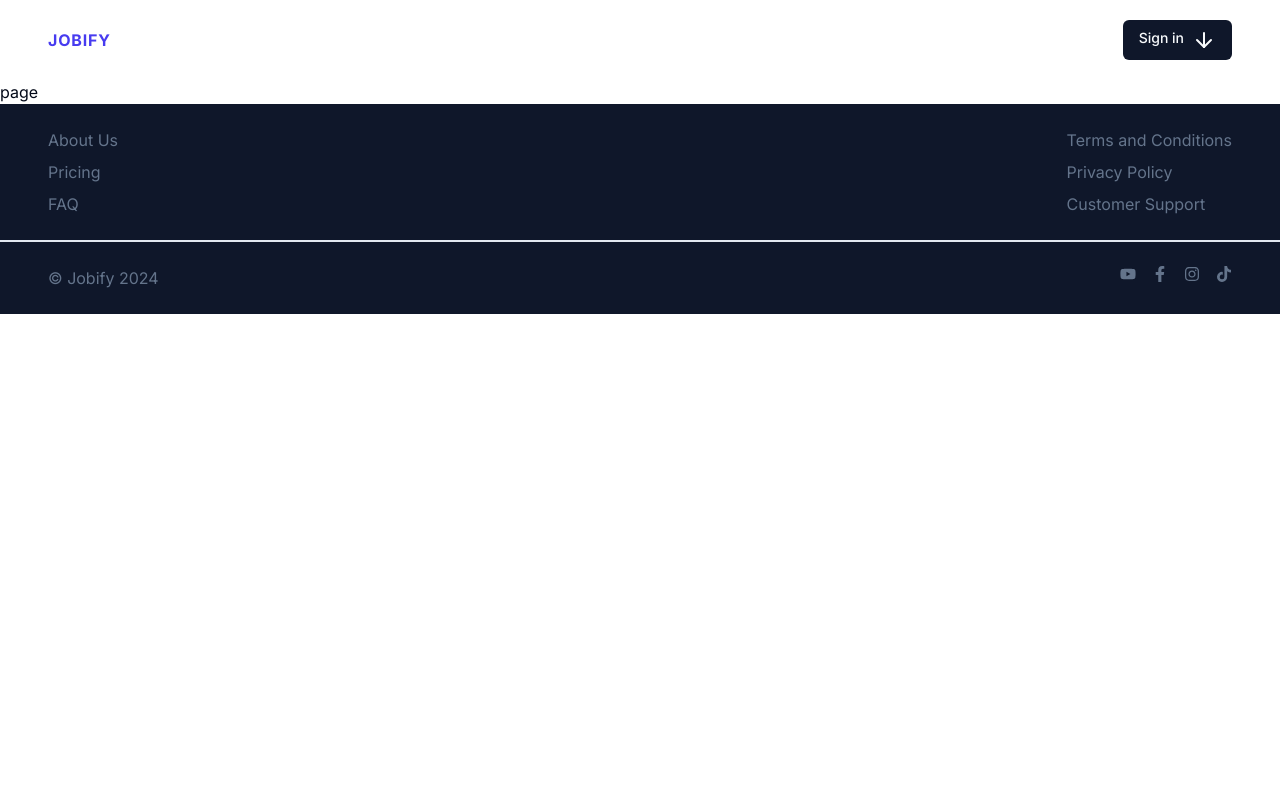
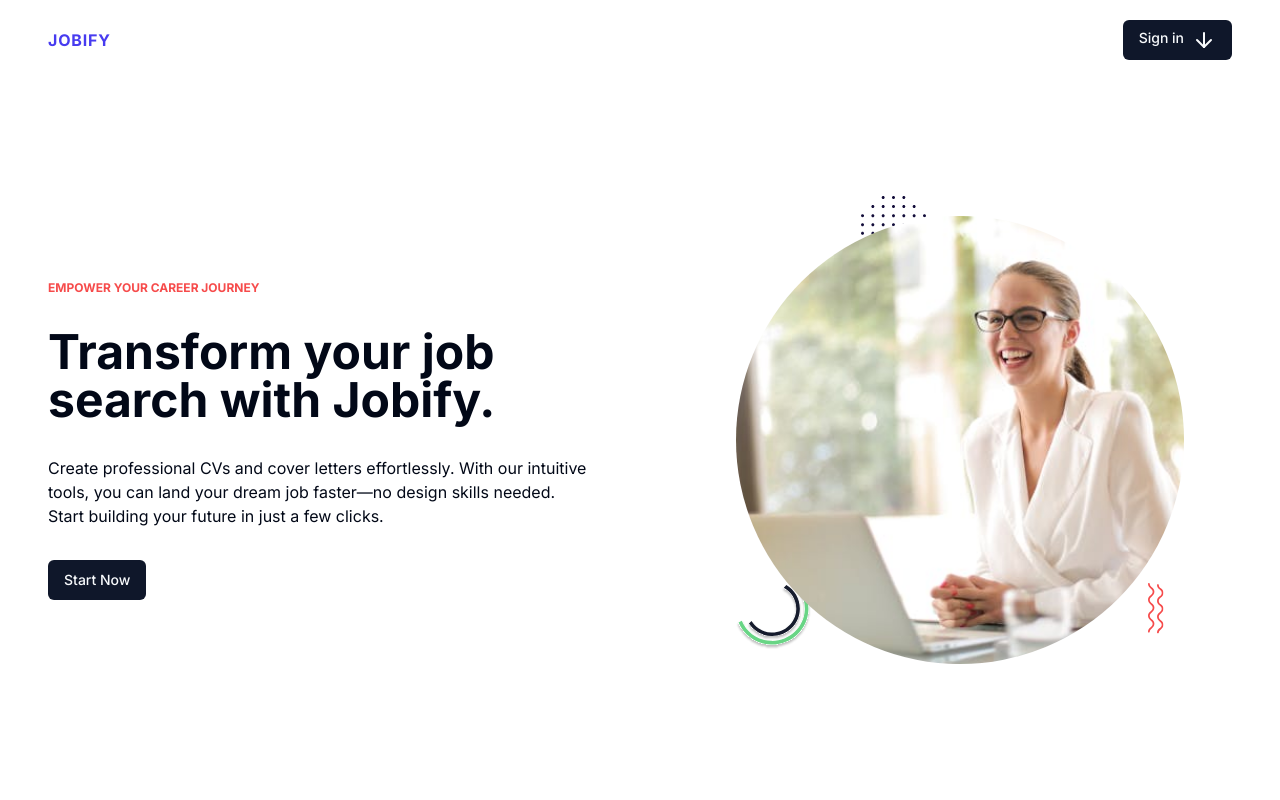
Before and after one commit to uniquetheo/jobify, a Next.js app: page / in a window 1280 px wide. Shown: the top 800 px of the page. Built offline with nearby package versions, Linux system fonts and the light colour scheme.

Commit message:
optimize for build

```diff
--- a/app/(dashboard)/page.js
+++ /dev/null
@@ -1,9 +0,0 @@
-import React from 'react'
-
-const page = () => {
-  return (
-    <div>page</div>
-  )
-}
-
-export default page
--- a/app/api/users/route.js
+++ /dev/null
@@ -1,3 +0,0 @@
-export const GET = async () =>{
-    return NextApiResponse.status(200).json({message: "Hello World"});
-}
--- a/components/Footer.jsx
+++ b/components/Footer.jsx
@@ -36,7 +36,7 @@
         <div className="divider border-y"></div>
         <div className="flex w-full justify-between px-4 sm:px-8 lg:px-12 py-4 sm:py-4 lg:py-6">
           <div className="text-muted-foreground">
-            <span>&copy; Jobify {new Date().getFullYear()}</span>
+            <span>&copy; {new Date().getFullYear()} Jobify</span>
           </div>
           <div className="flex gap-4 text-muted-foreground">
             {socials.map((item, idx) => (
```
